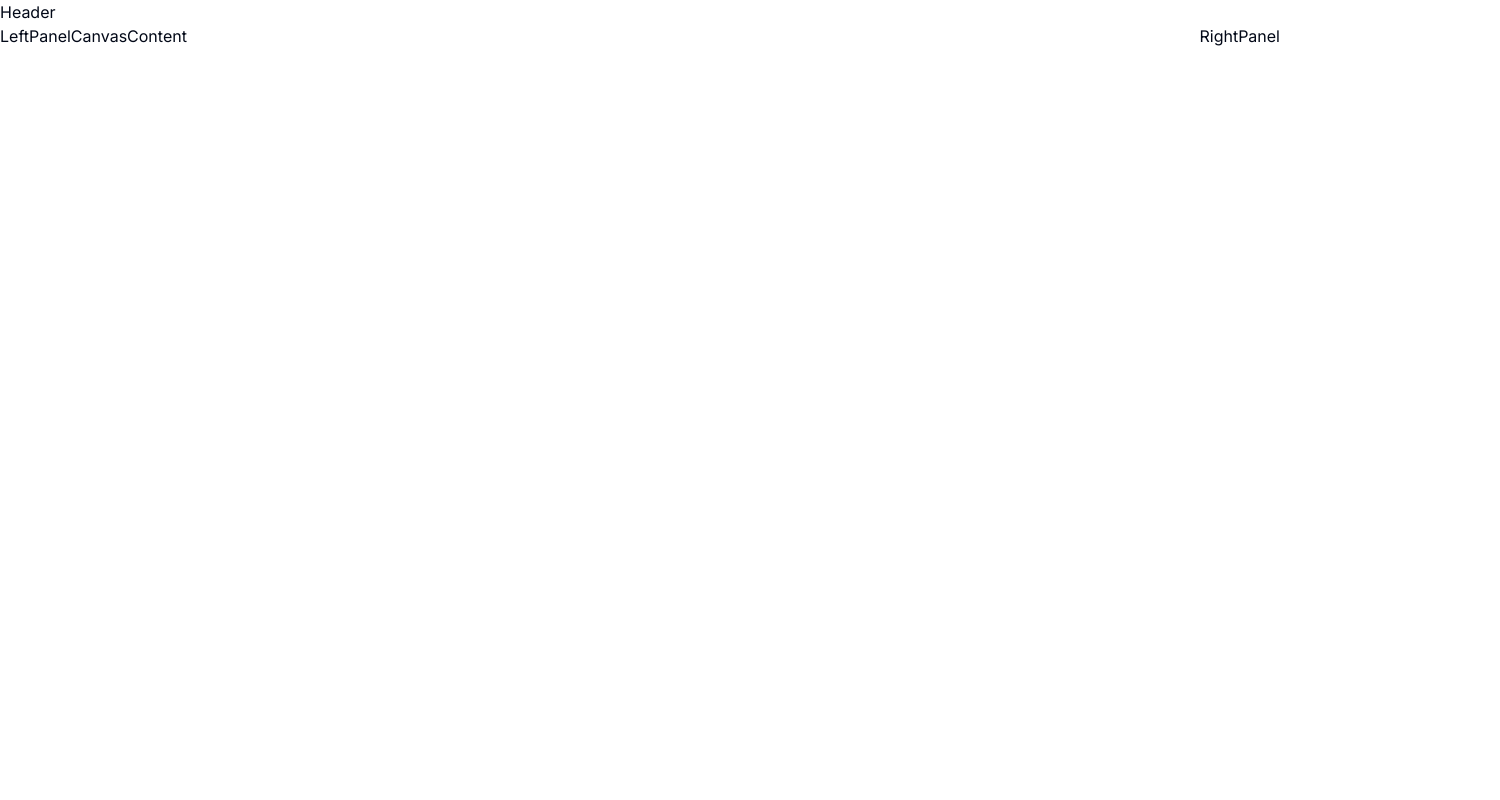
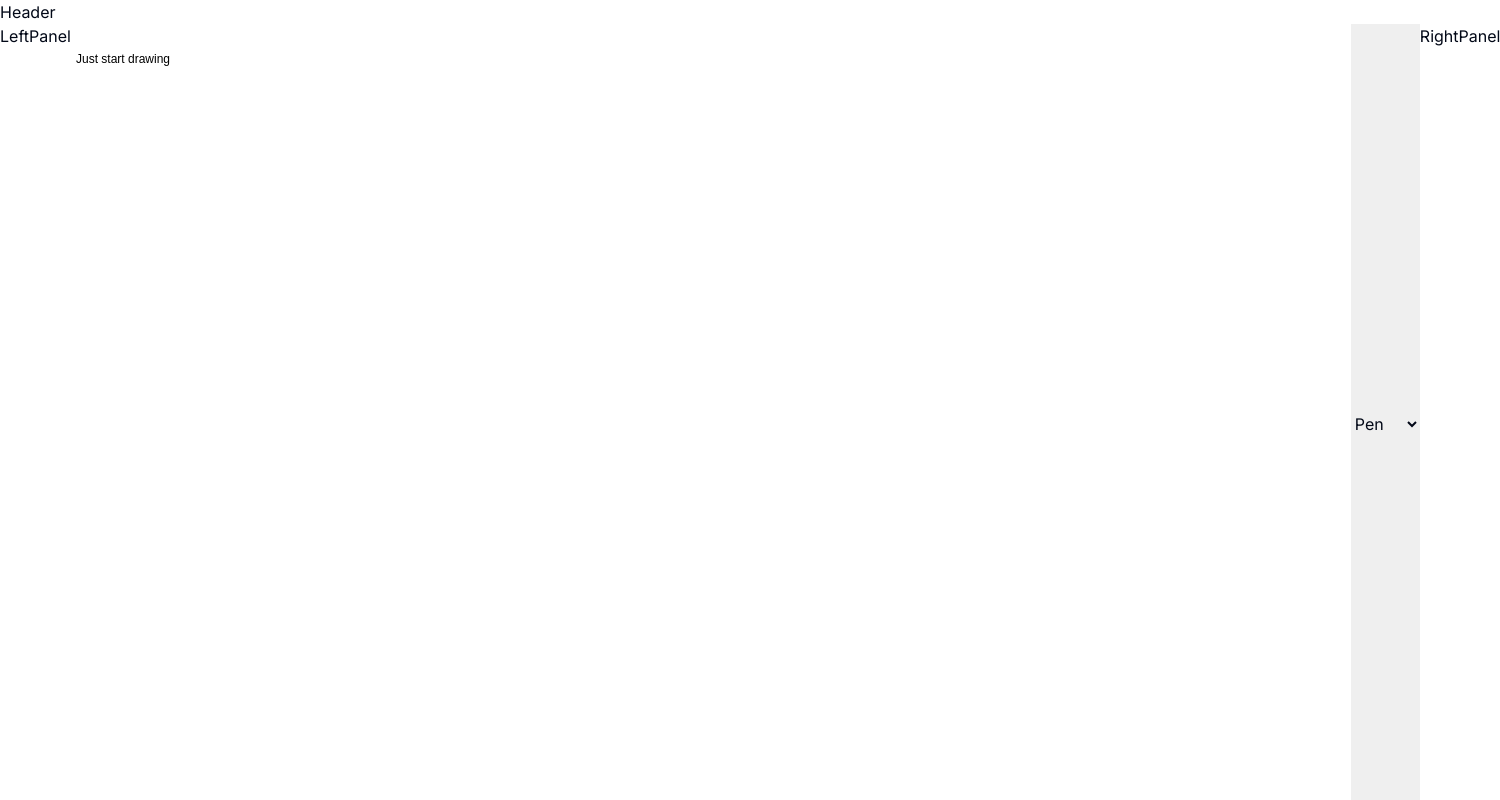
Before and after one commit to liwenka1/next-resume, a Next.js app: page / in a window 1280 px wide. Shown: the top 800 px of the page, 1500 px wide, since content can reach past the window. Built offline with nearby package versions, Linux system fonts and the light colour scheme.

Commit message:
fix: 简单完成一个简易的绘图板

```diff
--- a/components/canvas-content.tsx
+++ b/components/canvas-content.tsx
@@ -1,5 +1,79 @@
+'use client'
+
+import { useRef, useState } from 'react'
+import Konva from 'konva'
+import { Stage, Layer, Line, Text } from 'react-konva'
+
+type Lines = { tool: string; points: number[] }[]
+
 const CanvasContent = () => {
-  return <div className="flex-1">CanvasContent</div>
+  const [tool, setTool] = useState('pen')
+  const [lines, setLines] = useState<Lines>([])
+  const isDrawing = useRef(false)
+
+  const handleMouseDown = (e: Konva.KonvaEventObject<MouseEvent>) => {
+    isDrawing.current = true
+    const pos = e.target.getStage()?.getPointerPosition()
+    if (pos) setLines([...lines, { tool, points: [pos.x, pos.y] }])
+  }
+
+  const handleMouseMove = (e: Konva.KonvaEventObject<MouseEvent>) => {
+    // no drawing - skipping
+    if (!isDrawing.current) {
+      return
+    }
+    const stage = e.target.getStage()
+    if (stage) {
+      const point = stage.getPointerPosition()
+      let lastLine = lines[lines.length - 1]
+      // add point
+      if (point) lastLine.points = lastLine.points.concat([point.x, point.y])
+      // replace last
+      lines.splice(lines.length - 1, 1, lastLine)
+      setLines(lines.concat())
+    }
+  }
+
+  const handleMouseUp = () => {
+    isDrawing.current = false
+  }
+
+  return (
+    <>
+      <Stage
+        width={window.innerWidth}
+        height={window.innerHeight}
+        onMouseDown={handleMouseDown}
+        onMousemove={handleMouseMove}
+        onMouseup={handleMouseUp}
+      >
+        <Layer>
+          <Text text="Just start drawing" x={5} y={30} />
+          {lines.map((line, i) => (
+            <Line
+              key={i}
+              points={line.points}
+              stroke="#df4b26"
+              strokeWidth={5}
+              tension={0.5}
+              lineCap="round"
+              lineJoin="round"
+              globalCompositeOperation={line.tool === 'eraser' ? 'destination-out' : 'source-over'}
+            />
+          ))}
+        </Layer>
+      </Stage>
+      <select
+        value={tool}
+        onChange={(e) => {
+          setTool(e.target.value)
+        }}
+      >
+        <option value="pen">Pen</option>
+        <option value="eraser">Eraser</option>
+      </select>
+    </>
+  )
 }
 
 export default CanvasContent
--- a/package.json
+++ b/package.json
@@ -13,9 +13,11 @@
     "@radix-ui/react-icons": "^1.3.0",
     "class-variance-authority": "^0.7.0",
     "clsx": "^2.1.0",
+    "konva": "^9.3.6",
     "next": "14.2.2",
     "react": "^18",
     "react-dom": "^18",
+    "react-konva": "^18.2.10",
     "tailwind-merge": "^2.3.0",
     "tailwindcss-animate": "^1.0.7"
   },
```
Also changed, not shown: 1 other file (tests, documents, lock files or other folders).
